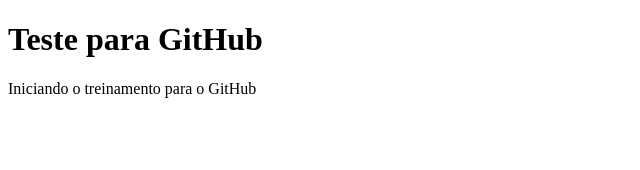
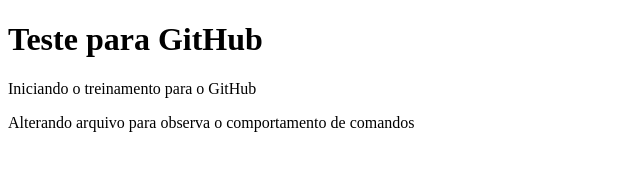
Before and after one commit to pacifyc/Alura_teste, a plain HTML site: page index.html in a window 1280 px wide. Shown: the whole page, without its empty margins (0-640 px from the left). Drawn offline with Linux system fonts and the light colour scheme.

Commit message:
Paragrafo adcionado para observa o comportamento dos comandos.

```diff
--- a/index.html
+++ b/index.html
@@ -9,6 +9,7 @@
 <body>
     <h1>Teste para GitHub</h1>
     <p>Iniciando o treinamento para o GitHub</p>
+    <p>Alterando arquivo para observa o comportamento de comandos</p>
 
 </body>
 </html>
```
